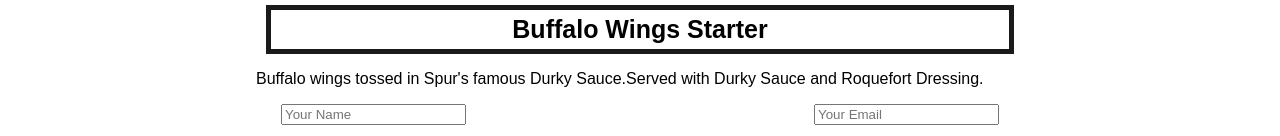
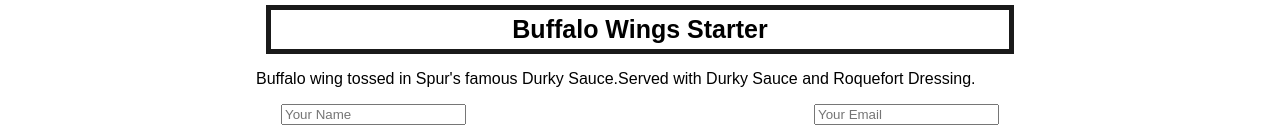
Before and after one commit to ismaeel-st-ITvarsity/Module-3-Assessment-2, a plain HTML site: page wings.html in a window 1280 px wide. Shown: the part 542-678 px from the top of the page. Drawn offline with Linux system fonts and the light colour scheme.

Commit message:
Update wings.html

```diff
--- a/wings.html
+++ b/wings.html
@@ -22,7 +22,7 @@
 
     	<h1>Buffalo Wings Starter</h1>
 
-        <p>Buffalo wings tossed in Spur's famous Durky Sauce.Served with Durky Sauce and Roquefort Dressing.</p>
+        <p>Buffalo wing tossed in Spur's famous Durky Sauce.Served with Durky Sauce and Roquefort Dressing.</p>
 
         <div class="recipe-details-info">
         <input type="text" placeholder="Your Name" id="name"/>
```
